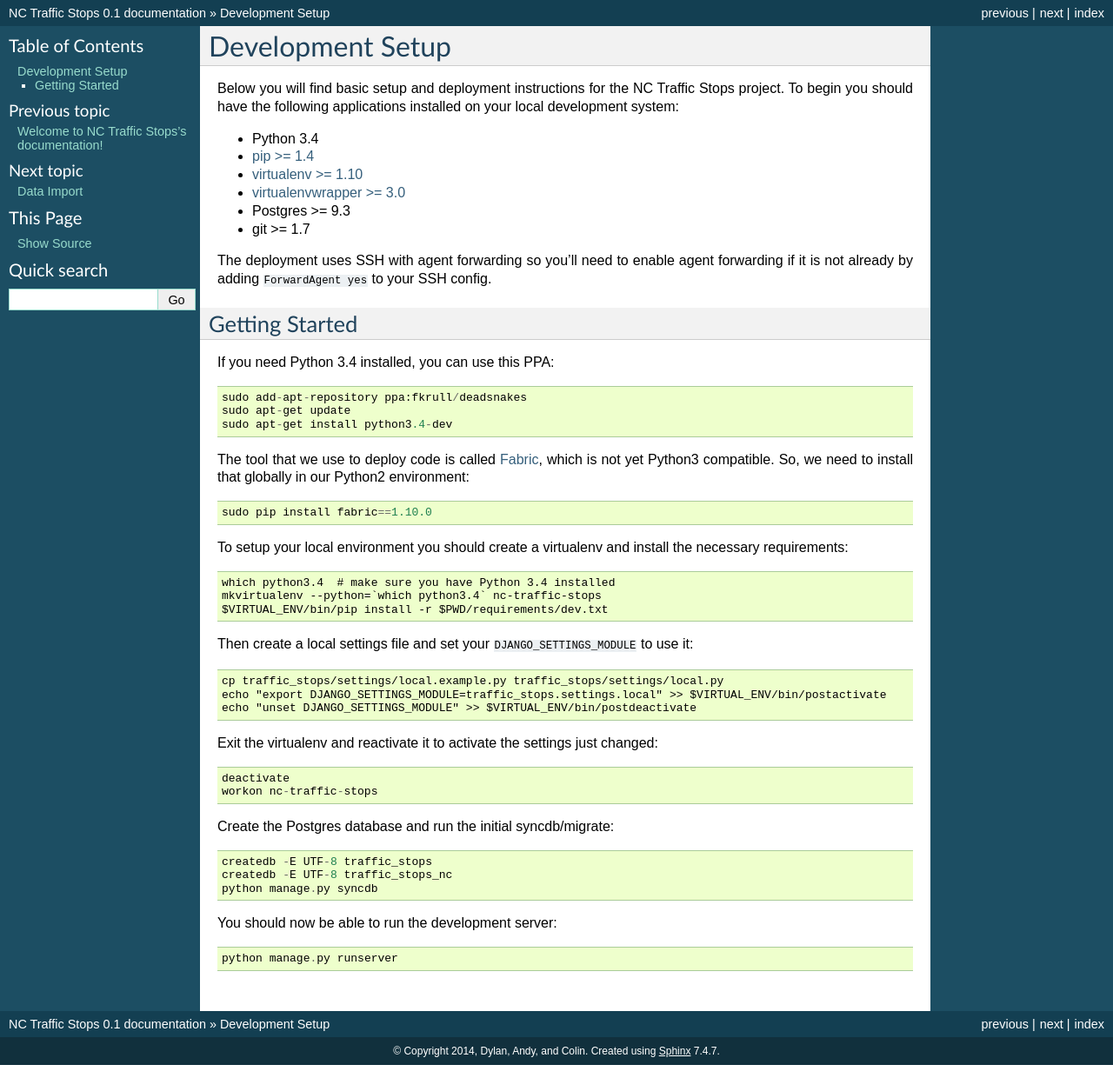
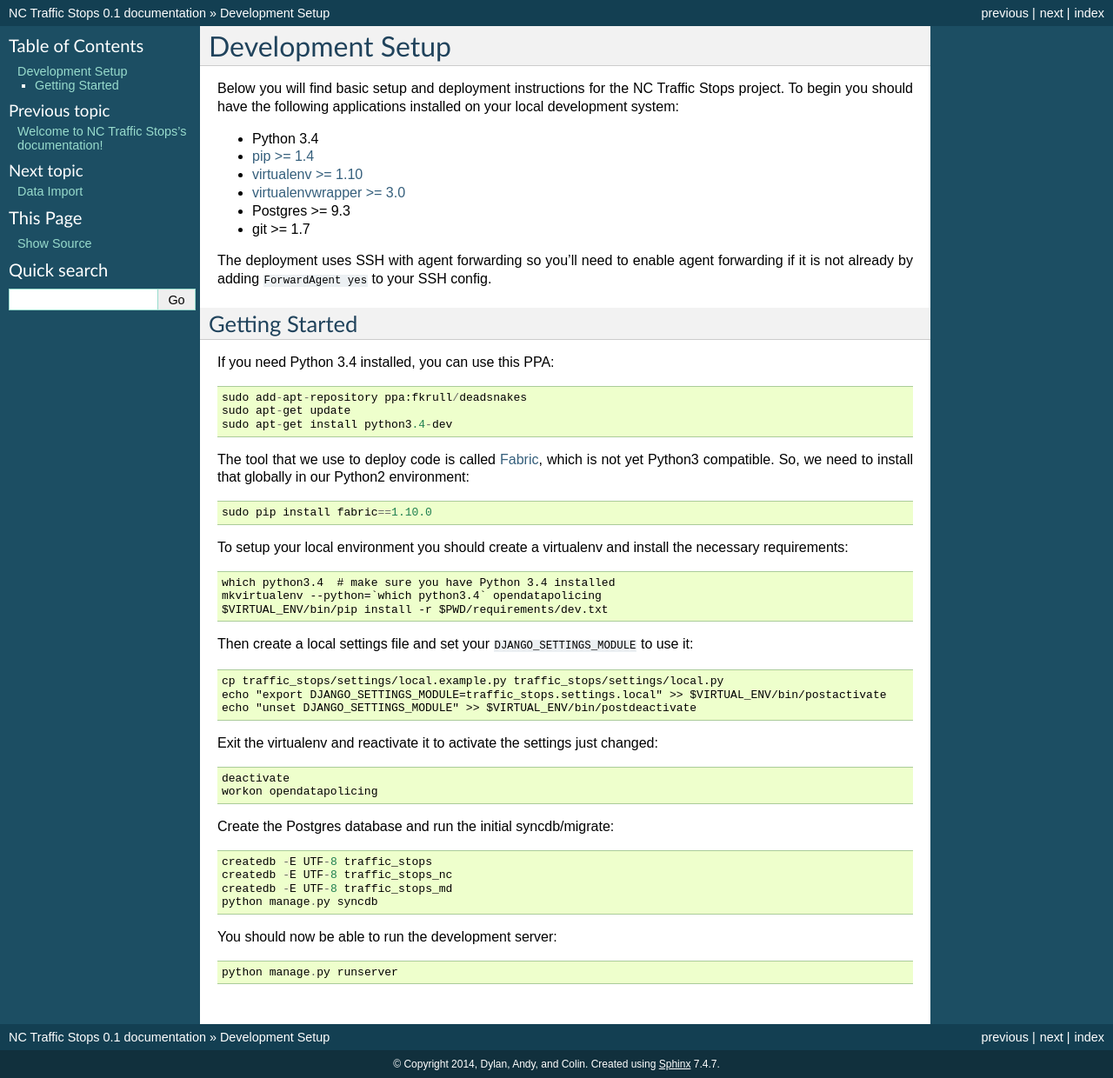
Before and after one commit to OpenDataPolicingNC/Traffic-Stops, a Sphinx documentation site: the page built from docs/dev-setup.rst, in a window 1280 px wide. Shown: the whole page at 87% size. Built offline with Sphinx 7.4.7, drawn with Linux system fonts in a browser that asks for light colours.

Commit message:
change virtualenv name; create md database

```diff
--- a/docs/dev-setup.rst
+++ b/docs/dev-setup.rst
@@ -36,7 +36,7 @@ To setup your local environment you should create a virtualenv and install the
 necessary requirements::
 
     which python3.4  # make sure you have Python 3.4 installed
-    mkvirtualenv --python=`which python3.4` nc-traffic-stops
+    mkvirtualenv --python=`which python3.4` opendatapolicing
     $VIRTUAL_ENV/bin/pip install -r $PWD/requirements/dev.txt
 
 Then create a local settings file and set your ``DJANGO_SETTINGS_MODULE`` to
@@ -49,12 +49,13 @@ use it::
 Exit the virtualenv and reactivate it to activate the settings just changed::
 
     deactivate
-    workon nc-traffic-stops
+    workon opendatapolicing
 
 Create the Postgres database and run the initial syncdb/migrate::
 
     createdb -E UTF-8 traffic_stops
     createdb -E UTF-8 traffic_stops_nc
+    createdb -E UTF-8 traffic_stops_md
     python manage.py syncdb
 
 You should now be able to run the development server::
```
